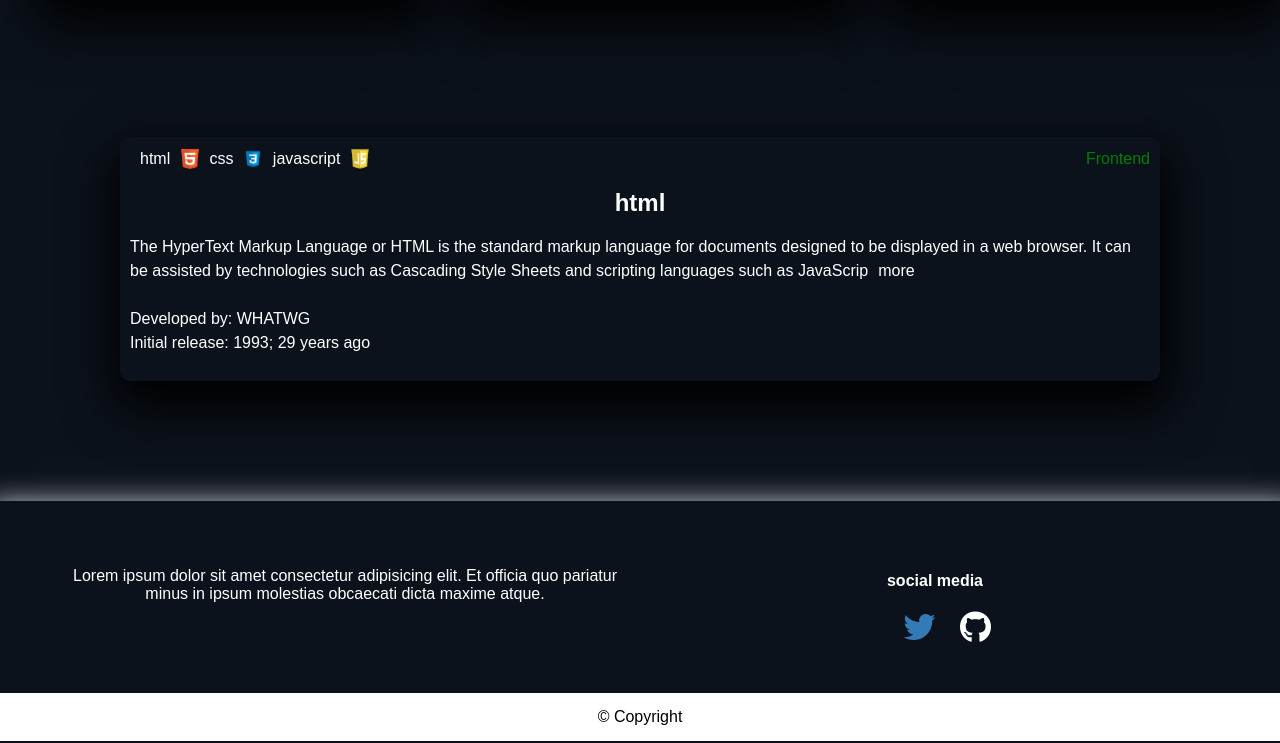
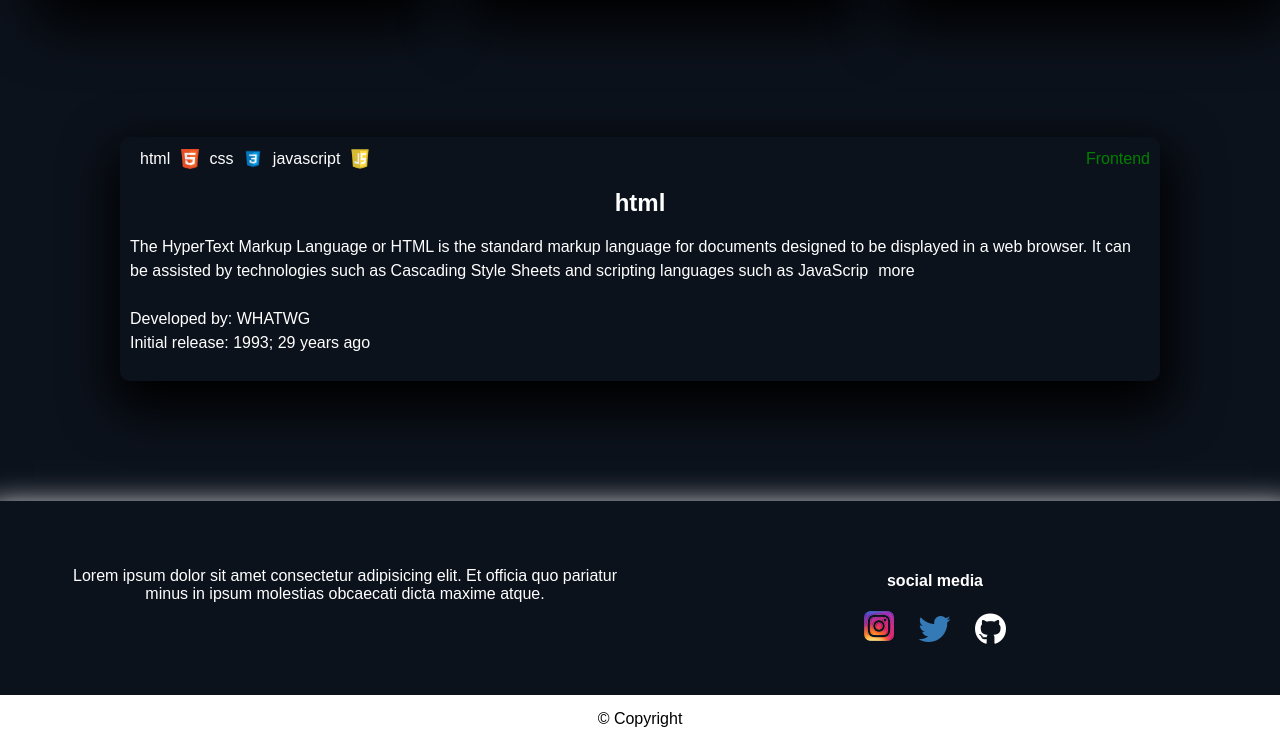
Before and after one commit to devcode44/dev, a plain HTML site: page index.html in a window 1280 px wide. Shown: the part 1283-2026 px from the top of the page. Drawn offline with nearby package versions, Linux system fonts and the light colour scheme.

Commit message:
Update index.html

```diff
--- a/index.html
+++ b/index.html
@@ -170,7 +170,7 @@
            </div>
            <div>
              <h4>social media</h4>
-             <a href=""><img src="/python/images/insta.png" alt=""></a>
+             <a href=""><img src="/images/insta.png" alt=""></a>
              <a href=""><i style="color:#337ab7;" class="fa fa-twitter fa-2x"></i></a>
              <a href=""><i class="fa fa-github fa-2x"></i></a>
            </div>
```
